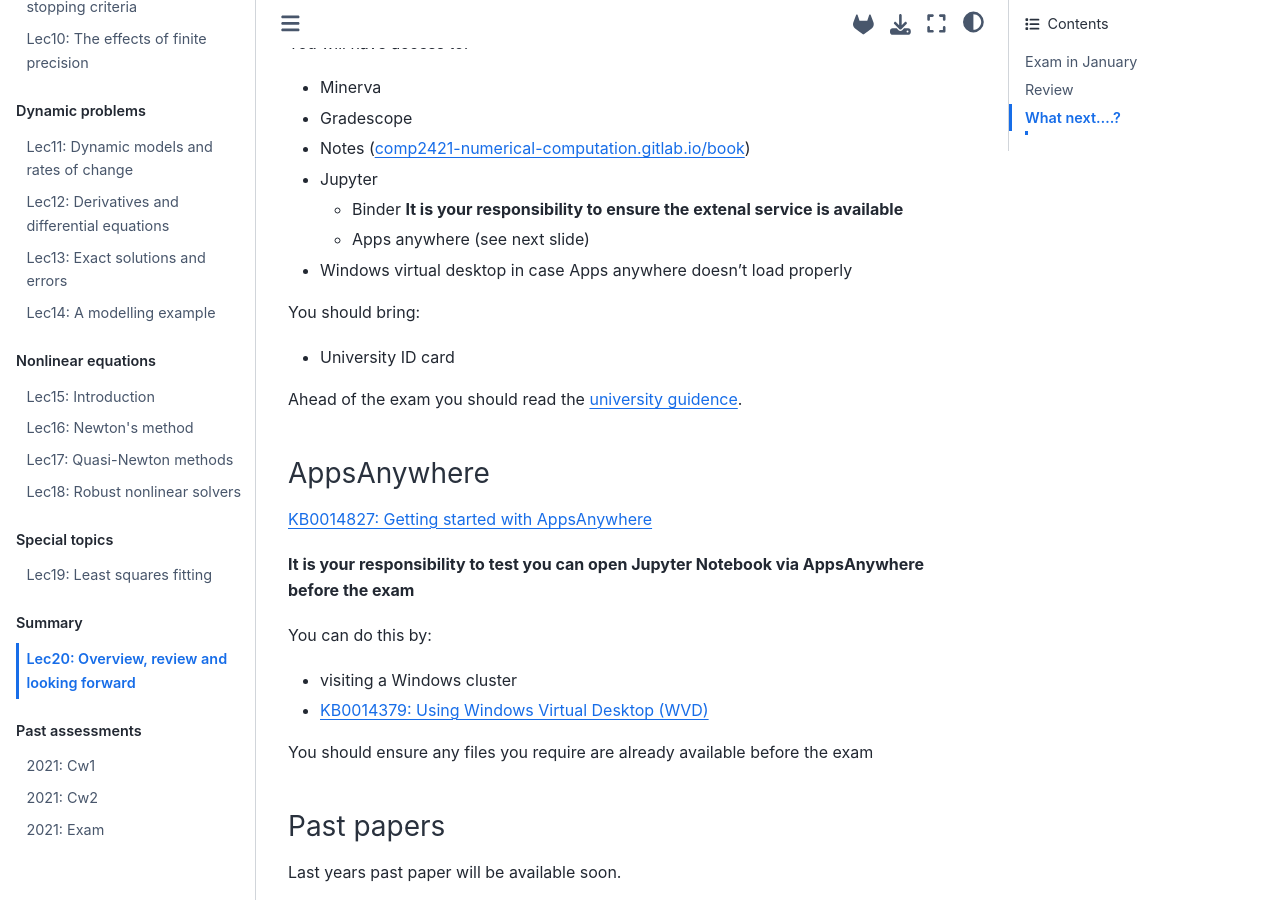
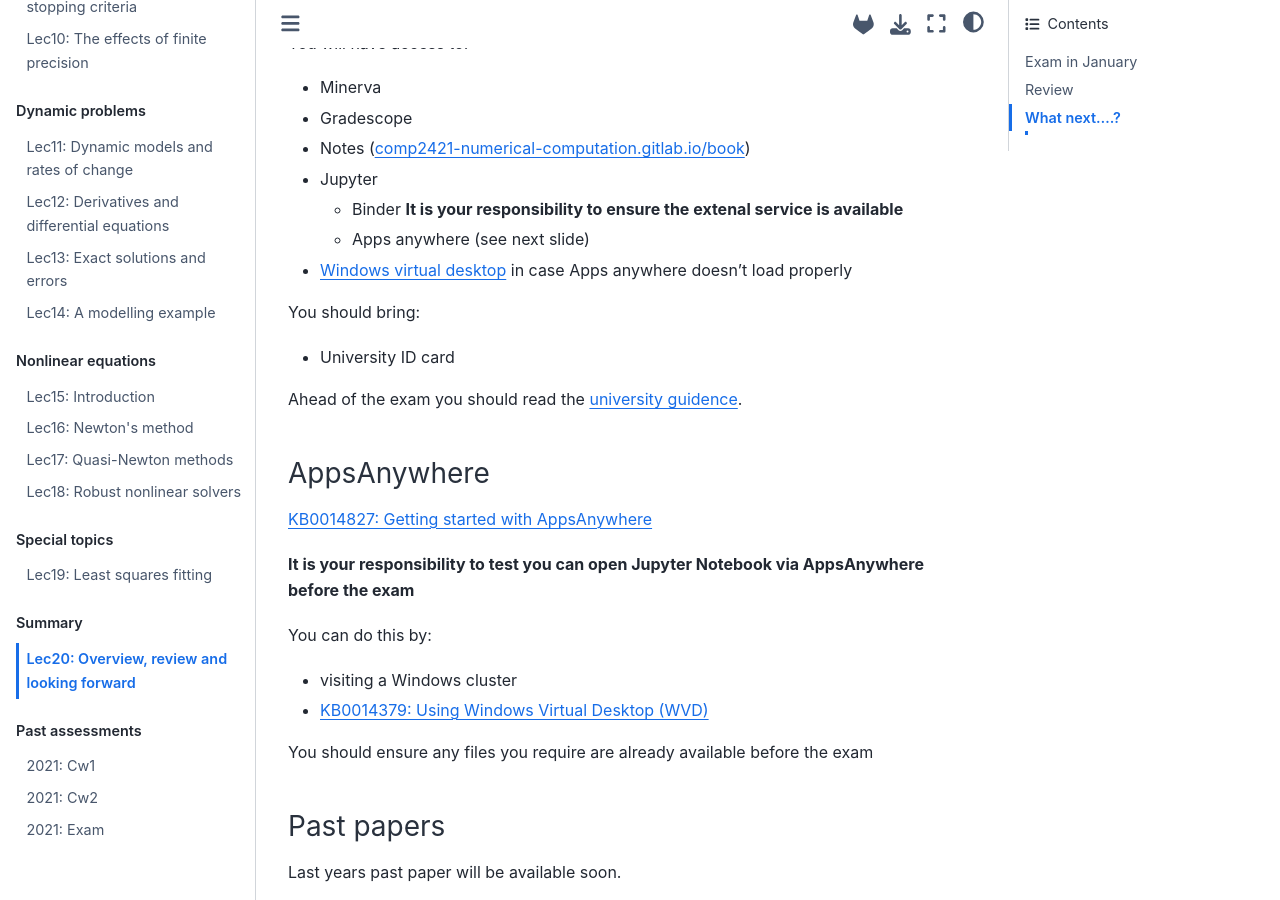
Before and after one commit to uol-soc-teachingrepos/COMP2421-Numerical-Computation, a Jupyter Book: the page built from lec/lec20.md, in a window 1280 px wide and 900 px high, scrolled down 512 px. Built offline with Jupyter Book 1.0.4 settings and Sphinx 7.4.7 and the Sphinx Book theme 1.1.4, drawn with Linux system fonts in a browser that asks for light colours; pages that are not in the unit, such as notebooks, are missing from menus; some of the changed lines change nothing that is shown.

Commit message:
add link to wvd

```diff
--- a/lec/lec20.md
+++ b/lec/lec20.md
@@ -22,7 +22,7 @@ You will have access to:
 - Jupyter
     - Binder **It is your responsibility to ensure the extenal service is available**
     - Apps anywhere  (see next slide)
-- Windows virtual desktop in case Apps anywhere doesn't load properly
+- [Windows virtual desktop](https://wvd.leeds.ac.uk/) in case Apps anywhere doesn't load properly
 
 You should bring:
 
```
